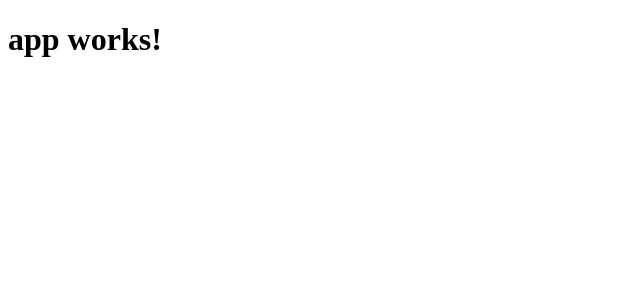
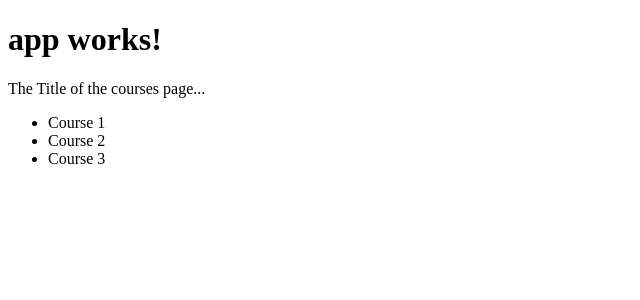
Before and after one commit to kylelange/udemy-angular, an Angular app: page / in a window 1280 px wide. Shown: the top 300 px of the page, without its empty margins (0-640 px from the left). Built offline with nearby package versions, Linux system fonts and the light colour scheme.

Commit message:
add new component.

```diff
--- a/src/app/app.component.html
+++ b/src/app/app.component.html
@@ -1,3 +1,4 @@
 <h1>
   {{title}}
 </h1>
+<courses></courses>
--- a/src/app/app.component.ts
+++ b/src/app/app.component.ts
@@ -1,10 +1,12 @@
 import { Component } from '@angular/core';
+import { CoursesComponent } from './courses/courses.component';
 
 @Component({
   selector: 'app-root',
   templateUrl: './app.component.html',
   styleUrls: ['./app.component.css']
 })
+
 export class AppComponent {
   title = 'app works!';
 }
--- a/src/app/app.module.ts
+++ b/src/app/app.module.ts
@@ -4,10 +4,12 @@
 import { HttpModule } from '@angular/http';
 
 import { AppComponent } from './app.component';
+import { CoursesComponent } from './courses/courses.component';
 
 @NgModule({
   declarations: [
-    AppComponent
+    AppComponent,
+    CoursesComponent
   ],
   imports: [
     BrowserModule,
--- /dev/null
+++ b/src/app/courses/course.service.ts
@@ -0,0 +1,6 @@
+//this is where you might conntect to data from a server/ rEST API
+export class CourseService {
+  getCourses() : string[] {
+    return ["Course 1", "Course 2", "Course 3"];
+  }
+}
--- /dev/null
+++ b/src/app/courses/courses.component.html
@@ -0,0 +1,8 @@
+<p>
+  {{ title }}
+</p>
+<ul>
+  <li *ngFor="let course of courses">
+    {{ course }}
+  </li>
+</ul>
--- /dev/null
+++ b/src/app/courses/courses.component.ts
@@ -0,0 +1,21 @@
+import { Component, OnInit } from '@angular/core';
+import { CourseService } from './course.service';
+
+@Component({
+  selector: 'courses',
+  templateUrl: './courses.component.html',
+  styleUrls: ['./courses.component.css'],
+  providers: [CourseService]
+})
+export class CoursesComponent implements OnInit {
+  title = "The Title of the courses page..."
+  courses;
+
+  constructor(courseService: CourseService) {
+    this.courses = courseService.getCourses();
+  }
+
+  ngOnInit() {
+  }
+
+}
```
Also changed, not shown: src/app/courses/courses.component.css (added), 1 other file (tests, documents, lock files or other folders).
